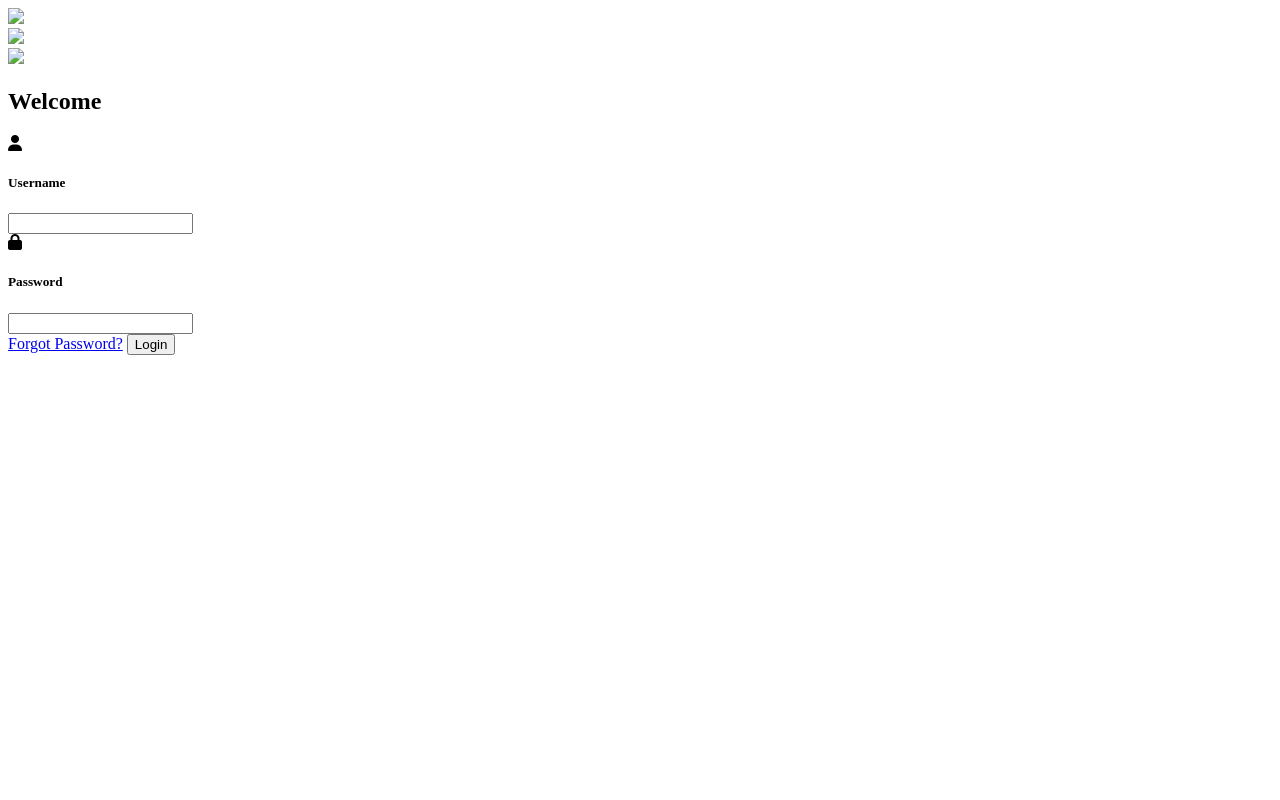
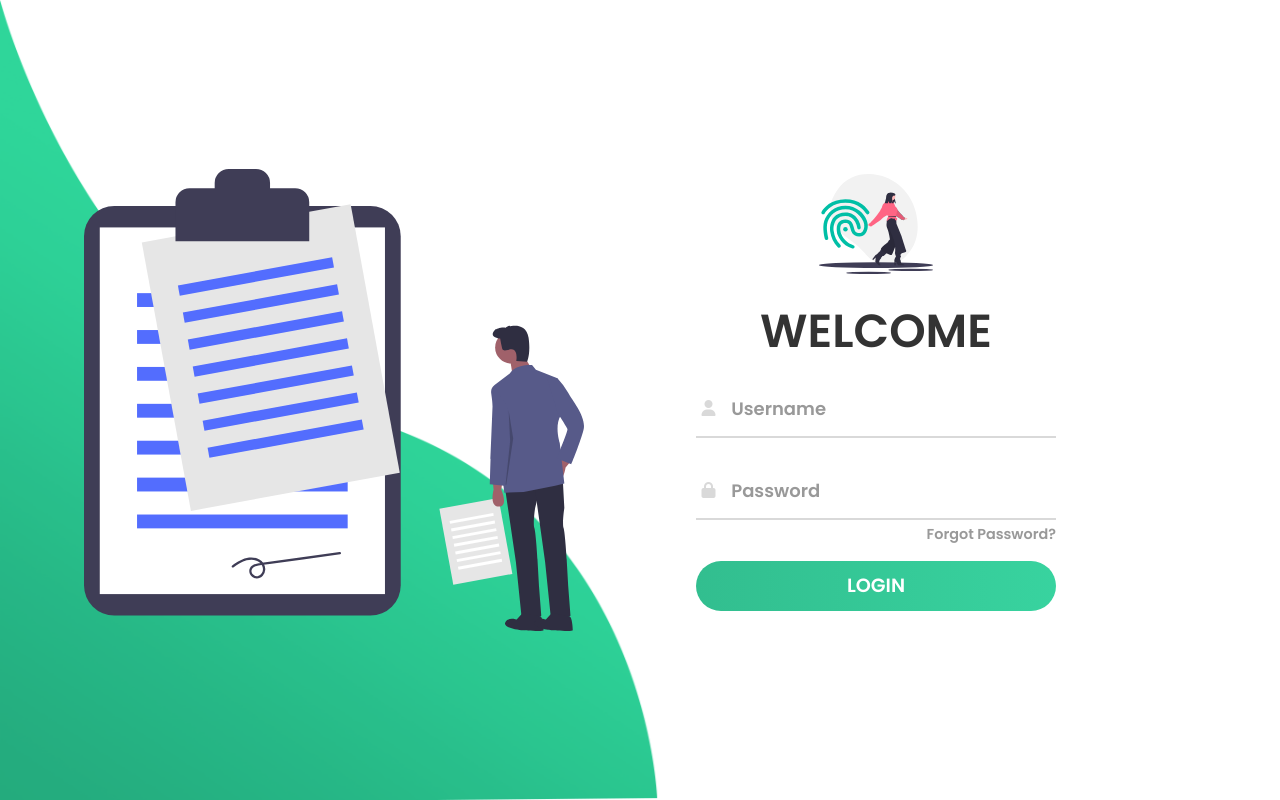
Before and after one commit to kavindasr/oosd, a website: page views/login.html in a window 1280 px wide. Drawn offline with Linux system fonts and the light colour scheme.

```diff
--- /dev/null
+++ b/public/scripts/login.js
@@ -0,0 +1,19 @@
+const inputs = document.querySelectorAll(".input");
+
+function addcl(){
+	let parent = this.parentNode.parentNode;
+	parent.classList.add("focus");
+}
+
+function remcl(){
+	let parent = this.parentNode.parentNode;
+	if(this.value == ""){
+		parent.classList.remove("focus");
+	}
+}
+
+
+inputs.forEach(input => {
+	input.addEventListener("focus", addcl);
+	input.addEventListener("blur", remcl);
+});
--- /dev/null
+++ b/public/styles/login.css
@@ -0,0 +1,222 @@
+*{
+	padding: 0;
+	margin: 0;
+	box-sizing: border-box;
+}
+
+body{
+    font-family: 'Poppins', sans-serif;
+    overflow: hidden;
+}
+
+.wave{
+	position: fixed;
+	bottom: 0;
+	left: 0;
+	height: 100%;
+	z-index: -1;
+}
+
+.container{
+    width: 100vw;
+    height: 100vh;
+    display: grid;
+    grid-template-columns: repeat(2, 1fr);
+    grid-gap :7rem;
+    padding: 0 2rem;
+}
+
+.img{
+	display: flex;
+	justify-content: flex-end;
+	align-items: center;
+}
+
+.login-content{
+	display: flex;
+	justify-content: flex-start;
+	align-items: center;
+	text-align: center;
+}
+
+.img img{
+	width: 500px;
+}
+
+form{
+	width: 360px;
+}
+
+.login-content img{
+    height: 100px;
+}
+
+.login-content h2{
+	margin: 15px 0;
+	color: #333;
+	text-transform: uppercase;
+	font-size: 2.9rem;
+}
+
+.login-content .input-div{
+	position: relative;
+    display: grid;
+    grid-template-columns: 7% 93%;
+    margin: 25px 0;
+    padding: 5px 0;
+    border-bottom: 2px solid #d9d9d9;
+}
+
+.login-content .input-div.one{
+	margin-top: 0;
+}
+
+.i{
+	color: #d9d9d9;
+	display: flex;
+	justify-content: center;
+	align-items: center;
+}
+
+.i i{
+	transition: .3s;
+}
+
+.input-div > div{
+    position: relative;
+	height: 45px;
+}
+
+.input-div > div > h5{
+	position: absolute;
+	left: 10px;
+	top: 50%;
+	transform: translateY(-50%);
+	color: #999;
+	font-size: 18px;
+	transition: .3s;
+}
+
+.input-div:before, .input-div:after{
+	content: '';
+	position: absolute;
+	bottom: -2px;
+	width: 0%;
+	height: 2px;
+	background-color: #38d39f;
+	transition: .4s;
+}
+
+.input-div:before{
+	right: 50%;
+}
+
+.input-div:after{
+	left: 50%;
+}
+
+.input-div.focus:before, .input-div.focus:after{
+	width: 50%;
+}
+
+.input-div.focus > div > h5{
+	top: -5px;
+	font-size: 15px;
+}
+
+.input-div.focus > .i > i{
+	color: #38d39f;
+}
+
+.input-div > div > input{
+	position: absolute;
+	left: 0;
+	top: 0;
+	width: 100%;
+	height: 100%;
+	border: none;
+	outline: none;
+	background: none;
+	padding: 0.5rem 0.7rem;
+	font-size: 1.2rem;
+	color: #555;
+	font-family: 'poppins', sans-serif;
+}
+
+.input-div.pass{
+	margin-bottom: 4px;
+}
+
+a{
+	display: block;
+	text-align: right;
+	text-decoration: none;
+	color: #999;
+	font-size: 0.9rem;
+	transition: .3s;
+}
+
+a:hover{
+	color: #38d39f;
+}
+
+.btn{
+	display: block;
+	width: 100%;
+	height: 50px;
+	border-radius: 25px;
+	outline: none;
+	border: none;
+	background-image: linear-gradient(to right, #32be8f, #38d39f, #32be8f);
+	background-size: 200%;
+	font-size: 1.2rem;
+	color: #fff;
+	font-family: 'Poppins', sans-serif;
+	text-transform: uppercase;
+	margin: 1rem 0;
+	cursor: pointer;
+	transition: .5s;
+}
+.btn:hover{
+	background-position: right;
+}
+
+
+@media screen and (max-width: 1050px){
+	.container{
+		grid-gap: 5rem;
+	}
+}
+
+@media screen and (max-width: 1000px){
+	form{
+		width: 290px;
+	}
+
+	.login-content h2{
+        font-size: 2.4rem;
+        margin: 8px 0;
+	}
+
+	.img img{
+		width: 400px;
+	}
+}
+
+@media screen and (max-width: 900px){
+	.container{
+		grid-template-columns: 1fr;
+	}
+
+	.img{
+		display: none;
+	}
+
+	.wave{
+		display: none;
+	}
+
+	.login-content{
+		justify-content: center;
+	}
+}
--- a/views/login.html
+++ b/views/login.html
@@ -2,20 +2,20 @@
 <html>
 <head>
 	<title>Animated Login Form</title>
-	<link rel="stylesheet" type="text/css" href="styles/background.css">
+	<link rel="stylesheet" type="text/css" href="/public/styles/login.css">
 	<link href="https://fonts.googleapis.com/css?family=Poppins:600&display=swap" rel="stylesheet">
 	<script src="https://kit.fontawesome.com/a81368914c.js"></script>
 	<meta name="viewport" content="width=device-width, initial-scale=1">
 </head>
 <body>
-	<img class="wave" src="images/wave.png">
+	<img class="wave" src="/public/images/wave.png">
 	<div class="container">
 		<div class="img">
-			<img src="images/logImg.svg">
+			<img src="/public/images/logImg.svg">
 		</div>
 		<div class="login-content">
 			<form action="index.html">
-				<img src="images/avatar.svg">
+				<img src="/public/images/avatar.svg">
 				<h2 class="title">Welcome</h2>
            		<div class="input-div one">
            		   <div class="i">
@@ -40,6 +40,6 @@
             </form>
         </div>
     </div>
-    <script type="text/javascript" src="styles/background.js"></script>
+    <script type="text/javascript" src="/public/scripts/login.js"></script>
 </body>
 </html>
```
Also changed, not shown: factories/publicFolder.js (added, +38 -0 lines), index.js (+6 -2 lines), responses/response.js (+21 -1 lines), factories/viewsFolder.js (renamed from factories/viewFactory.js), public/images/avatar.svg (added), public/images/logImg.svg (added), public/images/wave.png (added).
